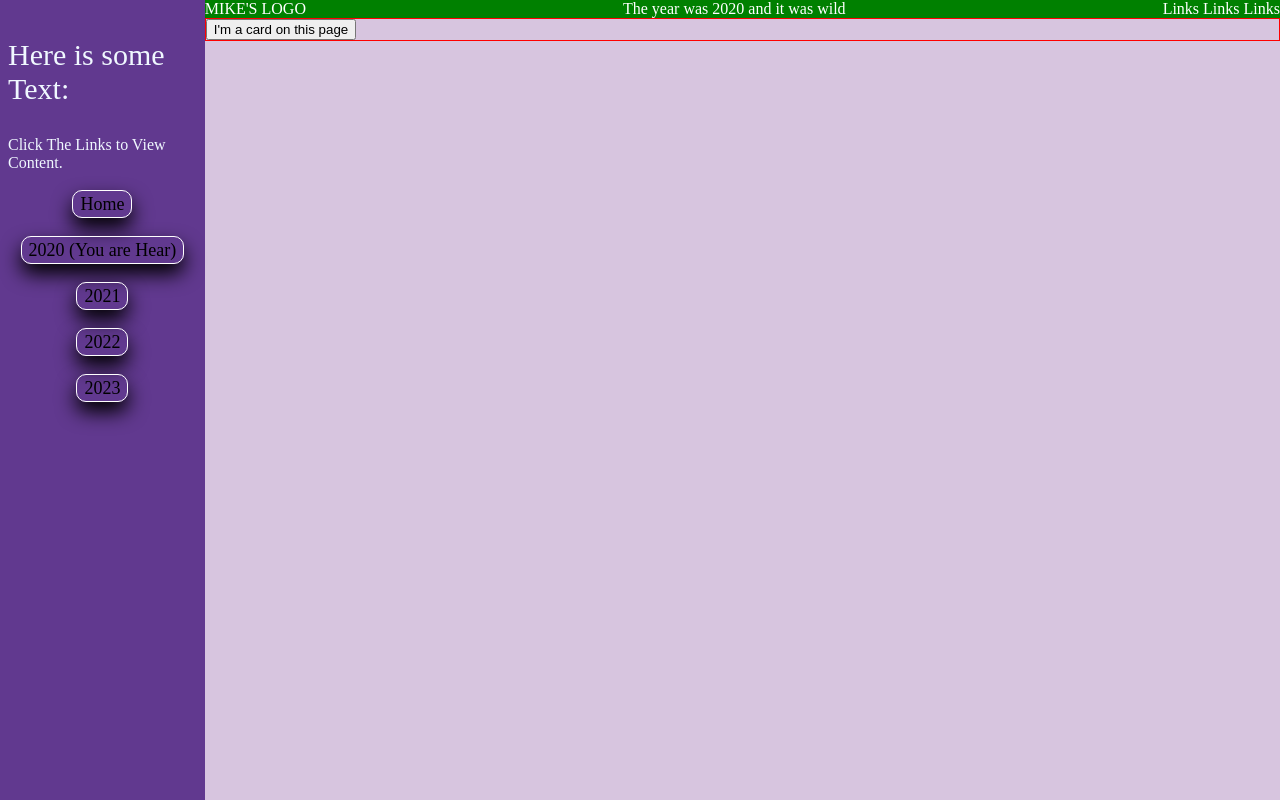
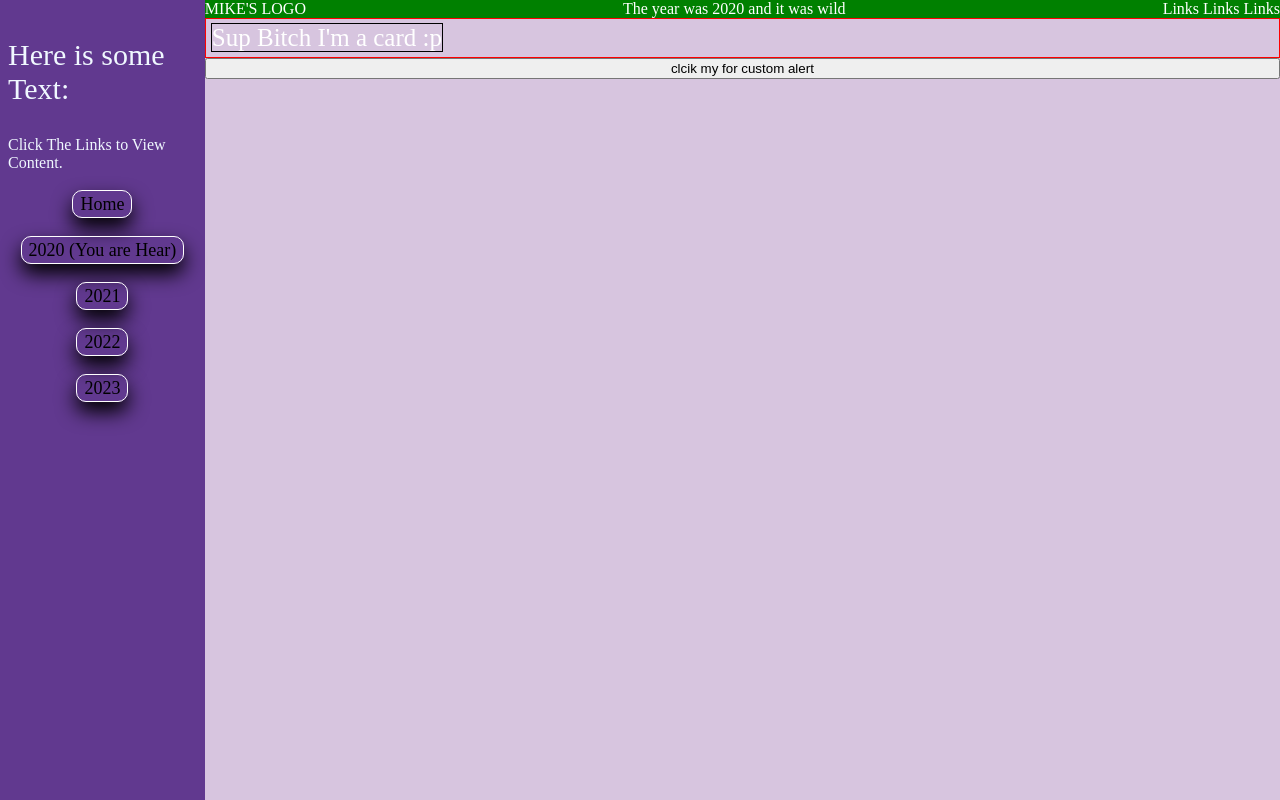
Before and after one commit to Potential-Luttuce/michaBella, a plain HTML site: page html/years/2020.html in a window 1280 px wide. Drawn offline with Linux system fonts and the light colour scheme; some packages are replaced by stand-ins of ours; a script that the page names is missing.

Commit message:
Started adding cars to page - leaking for ikeas see you later bitch

```diff
--- a/css/style.css
+++ b/css/style.css
@@ -1,4 +1,4 @@
-/* FOR SIDEBARS */
+/* FOR Page / general */
 * {
     /* border: 1px solid  white; */
 }
@@ -11,6 +11,7 @@ html {
     background: #D7C5DF;
     color: white;
 }
+/* SideBar ####################################################################### */
 #main-sideBar {
     background-color: #61398F;
     color: aliceblue;
@@ -61,14 +62,14 @@ html {
     height: 100%;
 }
 
-/* NAV BAR */
+/* NAV BAR #######################################################################*/
 #navBar {
     background-color: green;
     display: flex;
     justify-content: space-between;
 }
 
-/* PAGE */
+/* PAGE #######################################################################*/
 #main-pageContainer {
     display: flex;
     width: 100%;
@@ -77,9 +78,9 @@ html {
 }
 #pageContent {
     border: 1px solid red;
+    padding: 5px;
 }
 .pageCard {
     font-size: 25px;
-    color:#380275;
     border: 1px solid black;
 }
--- a/html/years/2020.html
+++ b/html/years/2020.html
@@ -5,24 +5,21 @@
     <meta http-equiv="X-UA-Compatible" content="IE=edge">
     <meta name="viewport" content="width=device-width, initial-scale=1.0">
     <title>2020</title>
+<!-- link to Style Sheet -->
     <link rel="StyleSheet" href="../../css/style.css">
 <!-- BELOW LOADS SWEETALERT library for customazied window alerts -->
     <Script src="https://cdn.jsdelivr.net/npm/sweetalert2@11"></script>
     <script>
         function customAlert() {
-            let message = `This site may cause side effects inculding but not limited to:
-            Increased feelings of love.
-            Joy and happy tears.
-            Wanting to kiss Michael.
-            Feeling cared for and appreciated.
-            `
+            let message = `These are not the droids you speak of, move along`
           Swal.fire({
-            title: 'Woah Slow down there!',
+            title: 'Jedi Mind Tricks at play',
             text: message,
-            icon: 'warning',
-            confirmButtonText: 'Yes'
+            icon: 'error',
+            confirmButtonText: 'Move Along'
       });
     }
+
     </Script>
 </head>
 <body>
@@ -44,10 +41,11 @@
             <div id="right-links">Links Links Links</div>
         </div>
         <div id="pageContent">
-            <button onclick="customAlert()">
-                I'm a card on this page
-            </button>
+            <card class="pageCard">
+                Sup Bitch I'm a card :p
+            </card>
         </div>
+        <button onclick="customAlert()">clcik my for custom alert</button>
     </div>
 </body>
 </html>
```
Also changed, not shown: html/homePage.html (+2 -2 lines), README.md.
